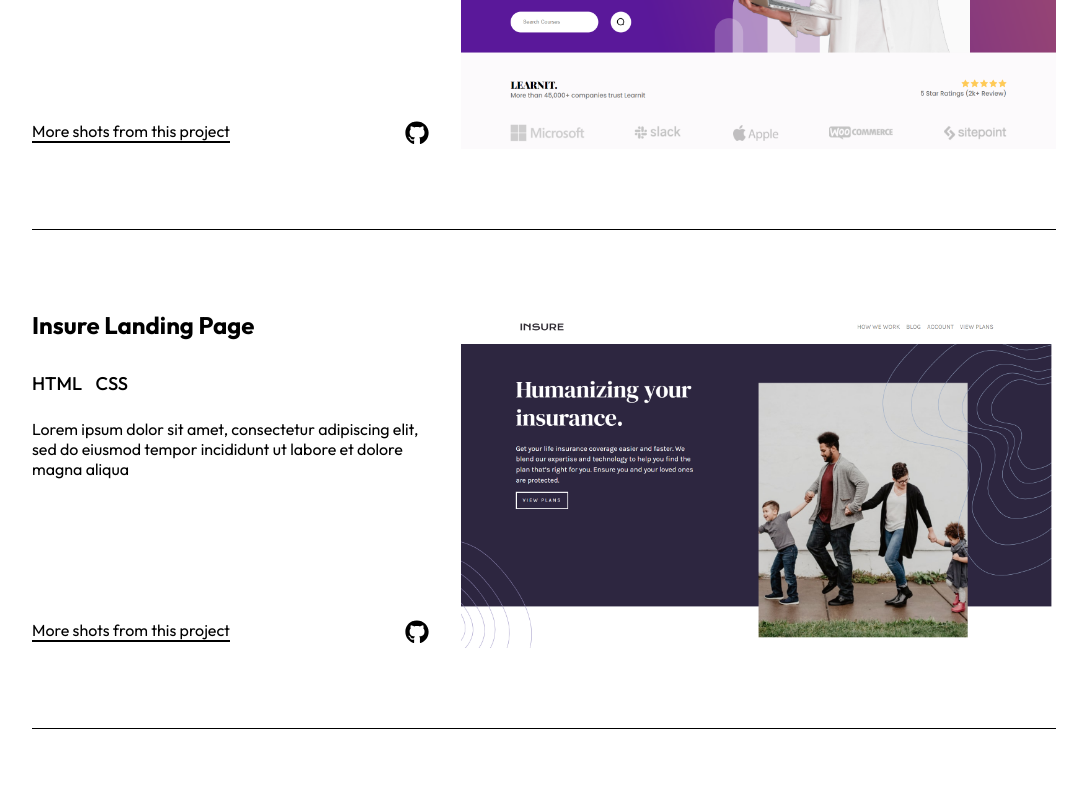
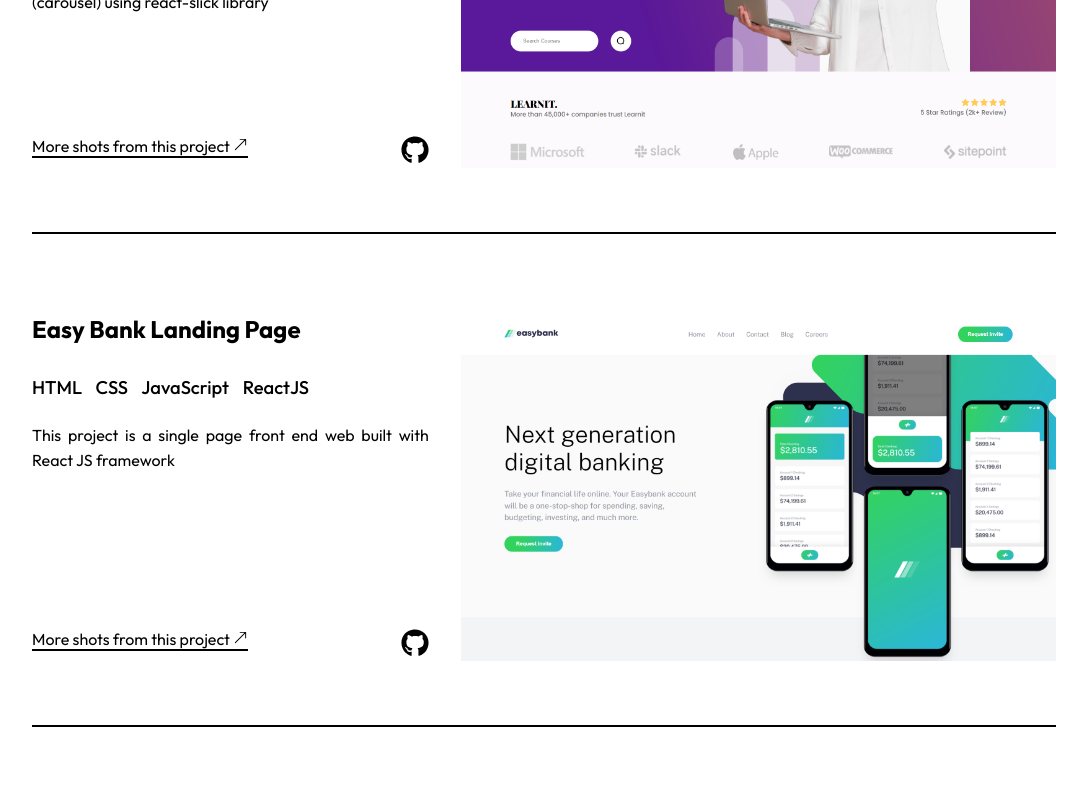
Before and after one commit to shabrina12/Portoflio, a Next.js app: page /projects in a window 1280 px wide. Shown: the part 1980-2791 px from the top of the page, without its empty margins (96-1183 px from the left). Built offline with nearby package versions, Linux system fonts and the light colour scheme.

Commit message:
add layout for all page to includes navbar and footer

```diff
--- a/components/Footer.jsx
+++ b/components/Footer.jsx
@@ -7,10 +7,6 @@ const Footer = () => {
     <div className='footer'>
         <p>Shabrina Putri ⏤ 2023</p>
         <div className='footer-links'>
-          <Link href="https://www.instagram.com/shabputri_/">
-            <p>Instagram</p>
-            {/* <FaInstagram className='icon' color='black' size={42} /> */}
-          </Link>
           <Link href="https://www.linkedin.com/in/shabrina-putri-4705491a5/">
             <p>Linkedin</p>
             {/* <FaLinkedin className='icon' color='black' size={42} /> */}
--- /dev/null
+++ b/components/Layout.jsx
@@ -0,0 +1,22 @@
+import React from 'react'
+import Head from 'next/head'
+import { Footer, Navbar } from '../components'
+
+const Layout = ({children}) => {
+  return (
+    <div className='layout'>
+        <Head>
+            <title>Portfolio</title>
+        </Head>
+        <Navbar />
+        <main>
+            {children}
+        </main>
+        <footer>
+            <Footer />
+        </footer>
+    </div>
+  )
+}
+
+export default Layout
--- a/components/Navbar.jsx
+++ b/components/Navbar.jsx
@@ -47,7 +47,9 @@ const Navbar = () => {
 
       <div className='navbar-links'>
         <div className='navbar-links_logo'>
-          <h4>Put.</h4>
+          <Link href='/'>
+            <h4>Put.</h4>
+          </Link>
         </div>
         <div className='navbar-links_social'>
           <Menu />
--- a/components/WorkData.js
+++ b/components/WorkData.js
@@ -15,6 +15,7 @@ const projectData = [
         img: dine,
         title: "Full Stack E-commerce Clothing Web",
         text: "HTML CSS NextJS Sanity Stripe",
+        desc: 'This project is a multi page full stack e-commerce website built with Next JS. With shopping cart functionality and payment gateway using stripe API',
         view: "https://full-stack-ecommerce-clothing-web.vercel.app/",
         source: "https://github.com/shabrina12/FullStack-Ecommerce-Clothing-Web"
     },
@@ -22,6 +23,7 @@ const projectData = [
         img: vangia,
         title: "Vangia Cosmetics Front End Web",
         text: "HTML CSS JavaScript ReactJS",
+        desc: 'This project is a multiple page front end web for Vangia Cosmetics built React JS framework. With testimonials slider (carousel) using swiper js library and the function to filter and show products by category',
         view: "https://vangia-front-end-web-git-main-shabrina12.vercel.app/",
         source: "https://github.com/shabrina12/Vangia-Front-End-Web"
     },
@@ -29,6 +31,7 @@ const projectData = [
         img: beumusic,
         title: "BEU Music Front End Web",
         text: "HTML CSS JavaScript ReactJS",
+        desc: 'This project is a single page front end web for BEU Music built with React JS framework. With the function to filter and show albums by genres',
         view: "https://beu-music-front-end-web.vercel.app/",
         source: "https://github.com/shabrina12/BEU-Music-Front-End-Landing-Page"
     },
@@ -36,6 +39,7 @@ const projectData = [
         img: learnit,
         title: "Learn It Course Front End Web",
         text: "HTML CSS JavaScript ReactJS",
+        desc: 'This project is a single page front end web for Learn It built with React JS framework. With the function to filter and show courses by category and a testimonial slider (carousel) using react-slick library',
         view: "https://learn-it-front-end-webpage.vercel.app/",
         source: "https://github.com/shabrina12/LearnIt-Front-End-Landing-Page"
     },
@@ -47,18 +51,20 @@ const projectData = [
     //     source: "https://github.com/shabrina12/daily-journal-web"
     // },
     {
+        img: easybank,
+        title: "Easy Bank Landing Page",
+        text: "HTML CSS JavaScript ReactJS",
+        desc: 'This project is a single page front end web built with React JS framework',
+        view: "https://cerulean-pastelito-7b8f60.netlify.app/",
+        source: "https://github.com/shabrina12/Easybank-Landing-Page"
+    },
+    {
         img: insurePage,
         title: "Insure Landing Page",
         text:  "HTML CSS",
+        desc: 'This project is a single page front end web using HTML and CSS',
         view: "https://shabrina12.github.io/Insure-Landing-Page---FrontEnd-Mentor-Challenge/",
         source: "https://github.com/shabrina12/Insure-Landing-Page---FrontEnd-Mentor-Challenge"
-    },
-    {
-        img: easybank,
-        title: "Easy Bank Landing Page",
-        text: "HTML CSS JavaScript ReactJS",
-        view: "https://cerulean-pastelito-7b8f60.netlify.app/",
-        source: "https://github.com/shabrina12/Easybank-Landing-Page"
     },
     // {
     //     img: loopStudio,
--- a/components/WorkDetailCard.jsx
+++ b/components/WorkDetailCard.jsx
@@ -1,7 +1,7 @@
 import React from 'react';
 import Image from 'next/image';
-import {BiLink} from "react-icons/bi"
 import { FaGithub } from "react-icons/fa";
+import {BsArrowUpRight} from 'react-icons/bs'
 
 const WorkDetailCard = (props) => {
   return (
@@ -9,15 +9,15 @@ const WorkDetailCard = (props) => {
         <div className='project-details'>
             <div className='project-desc'>
                 <h2 className='title'>{props.title}</h2>
-                <p className='tech'>{props.text}</p>
-                <p>Lorem ipsum dolor sit amet, consectetur adipiscing elit, sed do eiusmod tempor incididunt ut labore et dolore magna aliqua</p>
+                <p className='text'>{props.text}</p>
+                <p className='desc'>{props.desc}</p>
             </div>
             <div className='project-url'>
                 <a href={props.view} target="_blank" rel="noopener noreferrer">
-                    <span>More shots from this project </span>
+                    <span>More shots from this project <BsArrowUpRight size={15} /></span>
                 </a>
                 <a href={props.source} target="_blank" rel="noopener noreferrer">
-                    <FaGithub className='project-repo' size={24} />
+                    <FaGithub className='project-repo' size={28} />
                 </a>
             </div>
         </div>
--- a/components/index.js
+++ b/components/index.js
@@ -3,3 +3,4 @@ export { default as Header } from './Header';
 export { default as Skill } from './Skill';
 export { default as Work } from './Work';
 export { default as Footer } from './Footer';
+export { default as Layout } from './Layout';
--- a/pages/_app.js
+++ b/pages/_app.js
@@ -1,5 +1,11 @@
+import React from 'react'
+import { Layout } from '../components'
 import '../styles/globals.css'
 
 export default function App({ Component, pageProps }) {
-  return <Component {...pageProps} />
+  return (
+      <Layout>
+        <Component {...pageProps} />
+      </Layout>
+  )
 }
--- a/pages/certifications.js
+++ b/pages/certifications.js
@@ -1,11 +1,8 @@
 import React from 'react'
-import { Navbar } from '../components'
 import CertificationsData from '../components/CertificationsData'
 
 const certifications = () => {
   return (
-    <>
-    <Navbar />
     <div className='certiciation-container section__padding'>
         <h1>Certifications</h1>
         {CertificationsData.map((value, index) => {
@@ -34,7 +31,6 @@ const certifications = () => {
           )
         })}
     </div>
-    </>
   )
 }
 
--- a/pages/index.js
+++ b/pages/index.js
@@ -1,14 +1,12 @@
 import React from 'react'
-import { Footer, Header, Navbar, Skill, Work } from '../components'
+import { Header, Skill, Work } from '../components'
 
 const Home = () => {
   return (
     <>
-      <Navbar />
       <Header />
       <Skill />
       <Work />
-      <Footer />
     </>
   )
 }
--- a/pages/projects.js
+++ b/pages/projects.js
@@ -1,13 +1,10 @@
 import React from 'react';
-import { Navbar } from '../components';
 import WorkDetailCard from '../components/WorkDetailCard';
 import projectData from '../components/WorkData';
 
 const Projects = () => {
   return (
-    // <>
-    // <Navbar />
-    <section className='projects-section-wrapper'>
+    <section className='projects-section-wrapper section__padding'>
         <div className='project-heading'>
           <h1>PROJECTS</h1>
           <h2 className='subtitle'>All websites i created are responsive</h2>
@@ -20,6 +17,7 @@ const Projects = () => {
                 img={value.img}
                 title={value.title}
                 text={value.text}
+                desc={value.desc}
                 view={value.view}
                 source={value.source}
               />
@@ -27,7 +25,6 @@ const Projects = () => {
           })}
         </div>
     </section>
-    // </>
   )
 }
 
--- a/styles/globals.css
+++ b/styles/globals.css
@@ -217,7 +217,6 @@ header {
 
 /*------------------------ WORK DETAIL CARD -----------------------*/
 .projects-section-wrapper {
-  margin: 4rem 8rem;
   display: flex;
   flex-direction: column;
   gap: 8rem;
@@ -233,8 +232,8 @@ header {
 .project-detail-card {
   gap: 2rem;
   display: flex;
-  padding-bottom: 5rem;
-  border-bottom: 1px solid black;
+  padding-bottom: 4rem;
+  border-bottom: 2px solid black;
 }
 .project-details {
   flex: 1;
@@ -254,10 +253,14 @@ header {
 .project-desc .title {
   margin-bottom: 0.5rem;
 }
-.project-desc .tech {
+.project-desc .text {
   font-weight: 500;
   font-size: 1.15rem;
   word-spacing: 10px;
+}
+.project-desc .desc {
+  text-align: justify;
+  line-height: 25px;
 }
 .project-url {
   display: flex;
```
